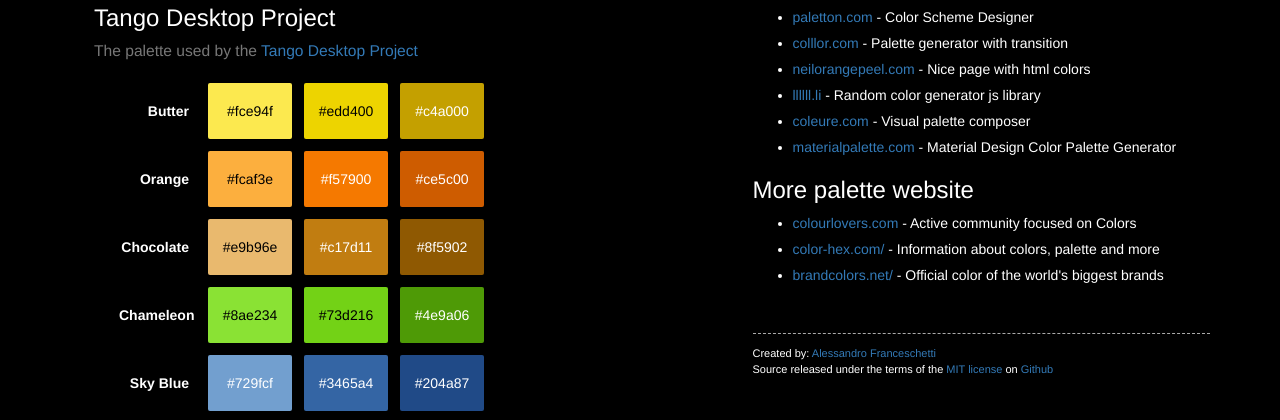
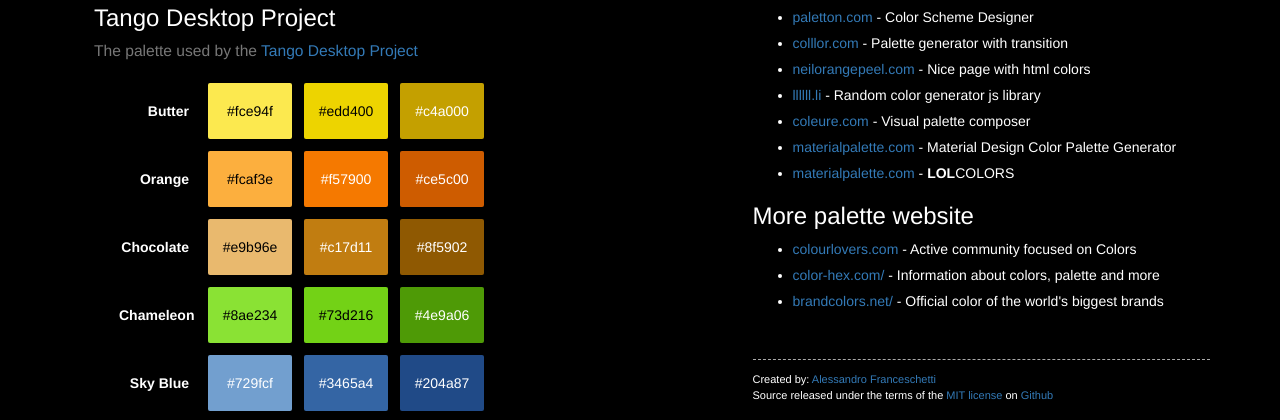
Before and after one commit to afranceschetti/color-world, a plain HTML site: page index.html in a window 1280 px wide. Shown: the part 324-744 px from the top of the page. Drawn offline with nearby package versions, Linux system fonts and the light colour scheme.

Commit message:
Update index.html

```diff
--- a/index.html
+++ b/index.html
@@ -64,6 +64,7 @@
 						<li><a target="_blank" href='http://llllll.li/randomColor/'>llllll.li</a> - Random color generator js library</li>
 						<li><a target="_blank" href='https://www.coleure.com/'>coleure.com</a> - Visual palette composer</li>
 						<li><a target="_blank" href='http://www.materialpalette.com/'>materialpalette.com</a> - Material Design Color Palette Generator</li>
+						<li><a target="_blank" href='http://www.lolcolors.com/'>materialpalette.com</a> - <strong>LOL</strong>COLORS</li>
 					</ul>
 					<h3>More palette website</h3>
 					<ul>
```
